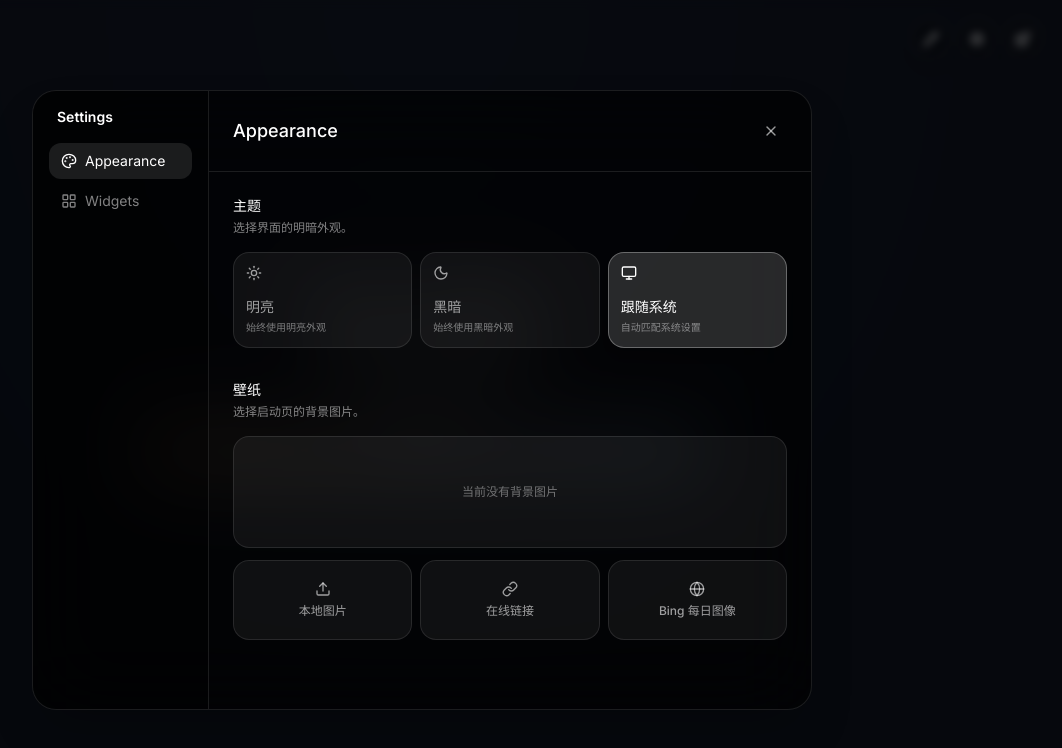
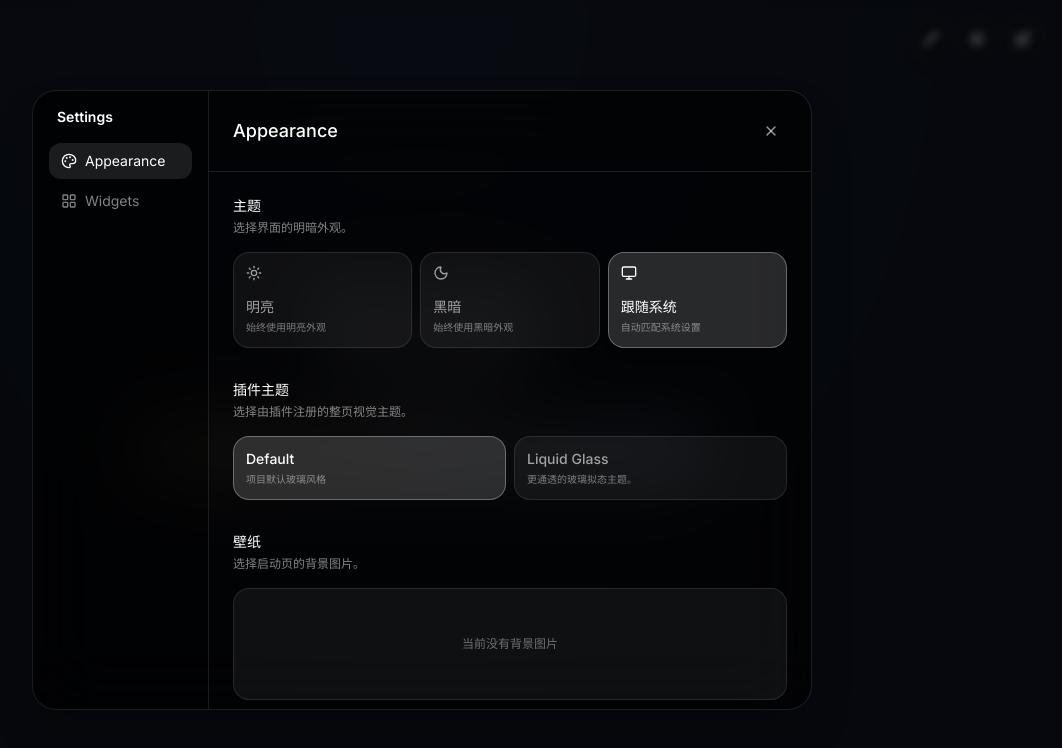
Before and after one commit to Yang-Yiming/tabstart, a React (Vite) app: page / in a window 1280 px wide. Both pictures are taken after a click on the button 1195 px from the left and 39 px from the top of the page. Shown: the top 748 px of the page, without its empty margins (218-1280 px from the left). Built offline with nearby package versions, Linux system fonts and the light colour scheme.

Commit message:
Add slot-based chrome and liquid-glass theme plugin

```diff
--- a/src/components/SettingsPanel.tsx
+++ b/src/components/SettingsPanel.tsx
@@ -14,7 +14,7 @@ import {
 import { useEffect, useMemo, useState, type ReactNode } from 'react'
 import type { ThemeMode } from '../config/theme'
 import type { BackgroundControls } from '../hooks/useBackground'
-import { useWidgets } from '../plugins/hooks'
+import { useActiveTheme, useWidgets } from '../plugins/hooks'
 import { groupWidgets, useEnabledPlugins } from '../plugins/registry'
 import { useWidgetSettings } from '../plugins/widgetSettings'
 import type { WidgetSettingsSchema } from '../plugins/types'
@@ -125,7 +125,7 @@ export function SettingsPanel({ theme, onThemeChange, background }: SettingsPane
       <button
         type="button"
         onClick={() => setOpen((value) => !value)}
-        className="rounded-full border border-white/15 bg-black/20 p-2.5 text-white/80 shadow-lg backdrop-blur-xl transition hover:bg-white/10 hover:text-white"
+        className="chrome-button rounded-full border p-2.5 shadow-lg transition"
         aria-label="Settings"
         title="Settings"
       >
@@ -137,7 +137,7 @@ export function SettingsPanel({ theme, onThemeChange, background }: SettingsPane
           <div className="absolute inset-0 bg-black/50 backdrop-blur-sm" />
           <div
             onClick={(event) => event.stopPropagation()}
-            className="absolute left-1/2 top-1/2 flex h-[620px] w-[780px] max-h-[85vh] max-w-[92vw] -translate-x-1/2 -translate-y-1/2 overflow-hidden rounded-3xl border border-white/10 bg-black/60 shadow-2xl backdrop-blur-2xl"
+            className="absolute left-1/2 top-1/2 flex h-[620px] w-[780px] max-h-[85vh] max-w-[92vw] -translate-x-1/2 -translate-y-1/2 overflow-hidden rounded-3xl border chrome-panel shadow-2xl"
           >
             <div className="w-44 shrink-0 overflow-y-auto border-r border-white/10 bg-black/30 p-4">
               <h2 className="mb-4 px-2 text-sm font-semibold text-white">Settings</h2>
@@ -256,6 +256,8 @@ function AppearanceSection({
   onThemeChange: (theme: ThemeMode) => void
   background: BackgroundControls
 }) {
+  const { themes, activeThemeId, setActiveThemeId } = useActiveTheme()
+
   return (
     <>
       <div>
@@ -290,6 +292,55 @@ function AppearanceSection({
             </button>
           )
         })}
+      </div>
+
+      <div className="mt-8">
+        <div>
+          <h4 className="text-sm font-medium text-white">插件主题</h4>
+          <p className="mt-1 text-xs text-white/50">选择由插件注册的整页视觉主题。</p>
+        </div>
+
+        <div className="mt-4 grid grid-cols-2 gap-2" role="radiogroup" aria-label="插件主题">
+          <button
+            type="button"
+            role="radio"
+            aria-checked={activeThemeId === 'default'}
+            onClick={() => setActiveThemeId('default')}
+            className={[
+              'flex min-h-16 flex-col justify-between rounded-2xl border p-3 text-left transition',
+              activeThemeId === 'default'
+                ? 'border-white/30 bg-white/15 text-white shadow-lg'
+                : 'border-white/10 bg-white/5 text-white/60 hover:border-white/20 hover:bg-white/10 hover:text-white/85',
+            ].join(' ')}
+          >
+            <span className="text-sm font-medium">Default</span>
+            <span className="mt-0.5 block text-[10px] leading-4 text-white/45">项目默认玻璃风格</span>
+          </button>
+
+          {themes.map((item) => {
+            const selected = activeThemeId === item.id
+            return (
+              <button
+                key={item.id}
+                type="button"
+                role="radio"
+                aria-checked={selected}
+                onClick={() => setActiveThemeId(item.id)}
+                className={[
+                  'flex min-h-16 flex-col justify-between rounded-2xl border p-3 text-left transition',
+                  selected
+                    ? 'border-white/30 bg-white/15 text-white shadow-lg'
+                    : 'border-white/10 bg-white/5 text-white/60 hover:border-white/20 hover:bg-white/10 hover:text-white/85',
+                ].join(' ')}
+              >
+                <span className="text-sm font-medium">{item.name}</span>
+                {item.description && (
+                  <span className="mt-0.5 block text-[10px] leading-4 text-white/45">{item.description}</span>
+                )}
+              </button>
+            )
+          })}
+        </div>
       </div>
 
       <WallpaperSection background={background} />
--- a/src/index.css
+++ b/src/index.css
@@ -34,6 +34,65 @@ button {
 
 .dark :focus-visible {
   outline-color: rgba(255, 255, 255, 0.6);
+}
+
+:root {
+  --glass-widget-bg: rgba(255, 255, 255, 0.08);
+  --glass-widget-border: rgba(255, 255, 255, 0.15);
+  --glass-widget-hover-bg: rgba(255, 255, 255, 0.12);
+  --glass-widget-hover-border: rgba(255, 255, 255, 0.25);
+  --glass-widget-blur: 24px;
+  --glass-widget-saturate: 150%;
+  --glass-widget-shadow: 0 24px 60px -12px rgba(0, 0, 0, 0.35);
+  --chrome-button-bg: rgba(0, 0, 0, 0.2);
+  --chrome-button-border: rgba(255, 255, 255, 0.15);
+  --chrome-button-text: rgba(255, 255, 255, 0.8);
+  --chrome-button-hover-bg: rgba(255, 255, 255, 0.1);
+  --chrome-button-hover-text: rgba(255, 255, 255, 1);
+  --chrome-panel-bg: rgba(0, 0, 0, 0.6);
+  --chrome-panel-border: rgba(255, 255, 255, 0.1);
+  --chrome-panel-blur: 36px;
+}
+
+.dark {
+  --glass-widget-bg: rgba(0, 0, 0, 0.15);
+  --glass-widget-border: rgba(255, 255, 255, 0.1);
+  --glass-widget-hover-bg: rgba(0, 0, 0, 0.2);
+  --glass-widget-hover-border: rgba(255, 255, 255, 0.2);
+  --chrome-button-bg: rgba(0, 0, 0, 0.2);
+  --chrome-button-border: rgba(255, 255, 255, 0.15);
+  --chrome-panel-bg: rgba(0, 0, 0, 0.6);
+  --chrome-panel-border: rgba(255, 255, 255, 0.1);
+}
+
+.widget-card {
+  background: var(--glass-widget-bg);
+  border-color: var(--glass-widget-border);
+  backdrop-filter: blur(var(--glass-widget-blur)) saturate(var(--glass-widget-saturate));
+}
+
+.widget-card:hover {
+  background: var(--glass-widget-hover-bg);
+  border-color: var(--glass-widget-hover-border);
+  box-shadow: var(--glass-widget-shadow);
+}
+
+.chrome-button {
+  background: var(--chrome-button-bg);
+  border-color: var(--chrome-button-border);
+  color: var(--chrome-button-text);
+  backdrop-filter: blur(calc(var(--chrome-panel-blur) / 2));
+}
+
+.chrome-button:hover {
+  background: var(--chrome-button-hover-bg);
+  color: var(--chrome-button-hover-text);
+}
+
+.chrome-panel {
+  background: var(--chrome-panel-bg);
+  border-color: var(--chrome-panel-border);
+  backdrop-filter: blur(var(--chrome-panel-blur));
 }
 
 .dashboard-grid .react-grid-placeholder {
--- a/src/plugins/PluginManager.tsx
+++ b/src/plugins/PluginManager.tsx
@@ -39,7 +39,7 @@ export function PluginManager() {
       <button
         type="button"
         onClick={() => setOpen((value) => !value)}
-        className="rounded-full border border-white/15 bg-black/20 p-2.5 text-white/80 shadow-lg backdrop-blur-xl transition hover:bg-white/10 hover:text-white"
+        className="chrome-button rounded-full border p-2.5 shadow-lg transition"
         aria-label="Plugins"
         title="Plugins"
       >
@@ -51,7 +51,7 @@ export function PluginManager() {
           <div className="absolute inset-0 bg-black/50 backdrop-blur-sm" />
           <div
             onClick={(event) => event.stopPropagation()}
-            className="absolute left-1/2 top-1/2 flex h-[620px] w-[780px] max-h-[85vh] max-w-[92vw] -translate-x-1/2 -translate-y-1/2 flex-col overflow-hidden rounded-3xl border border-white/10 bg-black/60 shadow-2xl backdrop-blur-2xl"
+            className="absolute left-1/2 top-1/2 flex h-[620px] w-[780px] max-h-[85vh] max-w-[92vw] -translate-x-1/2 -translate-y-1/2 flex-col overflow-hidden rounded-3xl border chrome-panel shadow-2xl"
           >
             <div className="flex items-center justify-between border-b border-white/10 p-6">
               <div>
--- /dev/null
+++ b/src/plugins/ThemeApplier.tsx
@@ -0,0 +1,49 @@
+import { useEffect } from 'react'
+import { useActiveTheme } from './hooks'
+
+/**
+ * Applies the active plugin theme to the document root.
+ *
+ * - sets `data-theme` on <html>
+ * - adds `rootClass` when provided
+ * - writes `tokens` as inline CSS custom properties (and removes them on cleanup)
+ * - injects `css` into <head> (and removes it on cleanup)
+ */
+export function ThemeApplier() {
+  const { activeTheme } = useActiveTheme()
+
+  useEffect(() => {
+    const root = document.documentElement
+    if (!activeTheme) {
+      delete root.dataset.theme
+      return
+    }
+
+    root.dataset.theme = activeTheme.id
+    if (activeTheme.rootClass) root.classList.add(activeTheme.rootClass)
+
+    const tokenEntries = Object.entries(activeTheme.tokens ?? {})
+    for (const [key, value] of tokenEntries) {
+      root.style.setProperty(key, value)
+    }
+
+    let style: HTMLStyleElement | null = null
+    if (activeTheme.css) {
+      style = document.createElement('style')
+      style.dataset.pluginTheme = activeTheme.id
+      style.textContent = activeTheme.css
+      document.head.appendChild(style)
+    }
+
+    return () => {
+      delete root.dataset.theme
+      if (activeTheme.rootClass) root.classList.remove(activeTheme.rootClass)
+      for (const [key] of tokenEntries) {
+        root.style.removeProperty(key)
+      }
+      style?.remove()
+    }
+  }, [activeTheme])
+
+  return null
+}
--- a/src/plugins/hooks.ts
+++ b/src/plugins/hooks.ts
@@ -1,4 +1,5 @@
 import { createContext, useContext, useSyncExternalStore } from 'react'
+import { useLocalStorage } from '../hooks/useLocalStorage'
 import type { HomepageContext } from './runtime'
 import type { SlotDescriptor, ThemeDescriptor, WidgetDescriptor } from './types'
 
@@ -30,3 +31,16 @@ export function useThemes(): ThemeDescriptor[] {
   useSyncExternalStore(ctx.themes.subscribe, ctx.themes.getVersion)
   return ctx.themes.list()
 }
+
+/** The currently selected plugin theme. `activeThemeId` is persisted. */
+export function useActiveTheme() {
+  const themes = useThemes()
+  const [activeThemeId, setActiveThemeId] = useLocalStorage<string>('homepage-active-theme', 'default')
+
+  return {
+    themes,
+    activeThemeId,
+    setActiveThemeId,
+    activeTheme: themes.find((theme) => theme.id === activeThemeId) ?? null,
+  }
+}
--- /dev/null
+++ b/src/plugins/liquid-glass/plugin.tsx
@@ -0,0 +1,51 @@
+import type { HomepageContext } from '../runtime'
+
+export const plugins = [
+  {
+    id: 'liquid-glass',
+    name: 'Liquid Glass',
+    description: '将主视觉切换为更通透的 liquid glass 玻璃拟态。',
+    builtin: false,
+    order: 200,
+    apply(ctx: HomepageContext) {
+      ctx.effect(() =>
+        ctx.themes.register({
+          id: 'liquid-glass',
+          name: 'Liquid Glass',
+          description: '更通透的玻璃拟态主题。',
+          rootClass: 'theme-liquid-glass',
+          tokens: {
+            '--glass-widget-bg': 'rgba(255, 255, 255, 0.14)',
+            '--glass-widget-border': 'rgba(255, 255, 255, 0.30)',
+            '--glass-widget-hover-bg': 'rgba(255, 255, 255, 0.20)',
+            '--glass-widget-hover-border': 'rgba(255, 255, 255, 0.40)',
+            '--glass-widget-blur': '32px',
+            '--glass-widget-saturate': '180%',
+            '--glass-widget-shadow': '0 28px 80px -16px rgba(0, 0, 0, 0.45)',
+            '--chrome-button-bg': 'rgba(255, 255, 255, 0.12)',
+            '--chrome-button-border': 'rgba(255, 255, 255, 0.28)',
+            '--chrome-button-text': 'rgba(255, 255, 255, 0.92)',
+            '--chrome-button-hover-bg': 'rgba(255, 255, 255, 0.20)',
+            '--chrome-button-hover-text': 'rgba(255, 255, 255, 1)',
+            '--chrome-panel-bg': 'rgba(24, 30, 48, 0.55)',
+            '--chrome-panel-border': 'rgba(255, 255, 255, 0.16)',
+            '--chrome-panel-blur': '36px',
+          },
+          css: `
+            [data-theme='liquid-glass'] body {
+              background-color: #0b1220;
+            }
+            [data-theme='liquid-glass'] .chrome-button,
+            [data-theme='liquid-glass'] .chrome-panel {
+              box-shadow: 0 8px 32px rgba(0, 0, 0, 0.25);
+            }
+            [data-theme='liquid-glass'] .react-grid-placeholder {
+              border-color: rgba(255, 255, 255, 0.35) !important;
+              background: rgba(255, 255, 255, 0.18) !important;
+            }
+          `,
+        }),
+      )
+    },
+  },
+]
```
Also changed, not shown: src/App.tsx (+7 -6 lines), src/components/WidgetCard.tsx (+2 -5 lines), src/plugins/core/plugin.tsx (added, +33 -0 lines).
